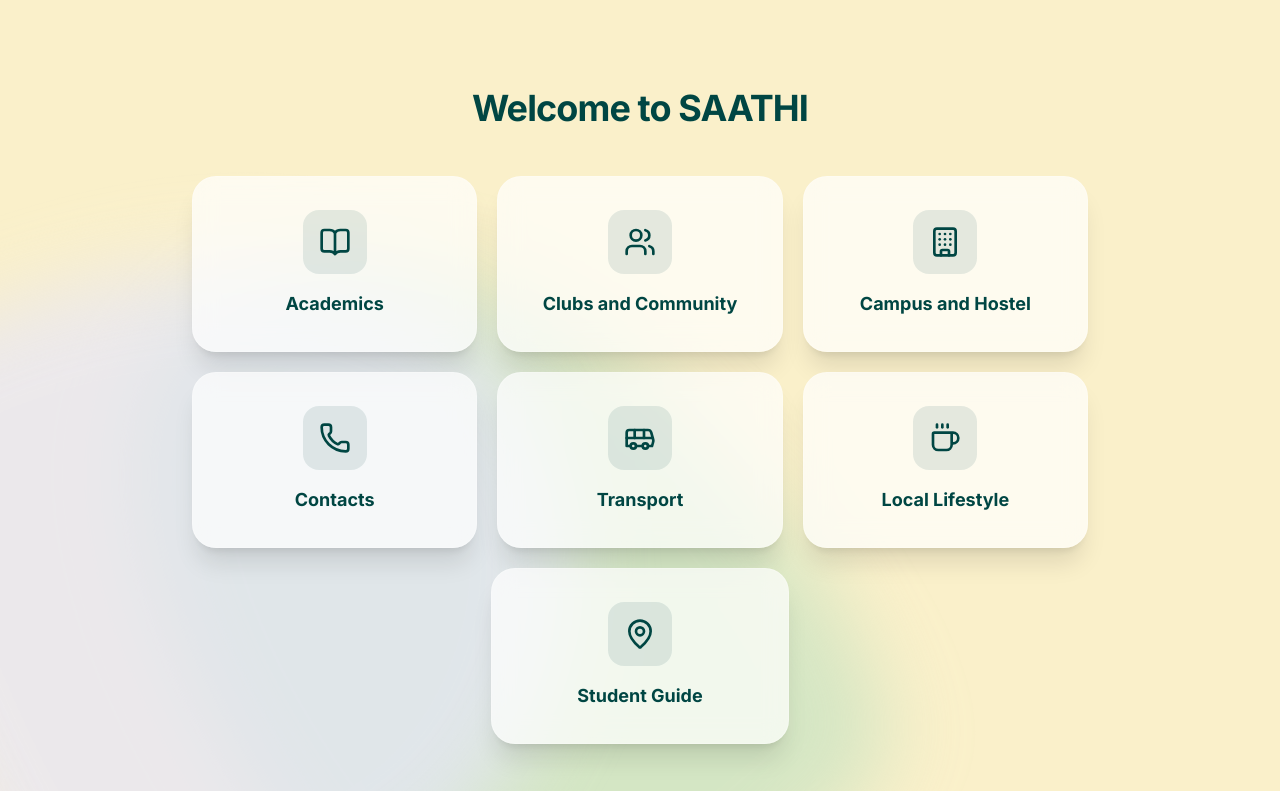
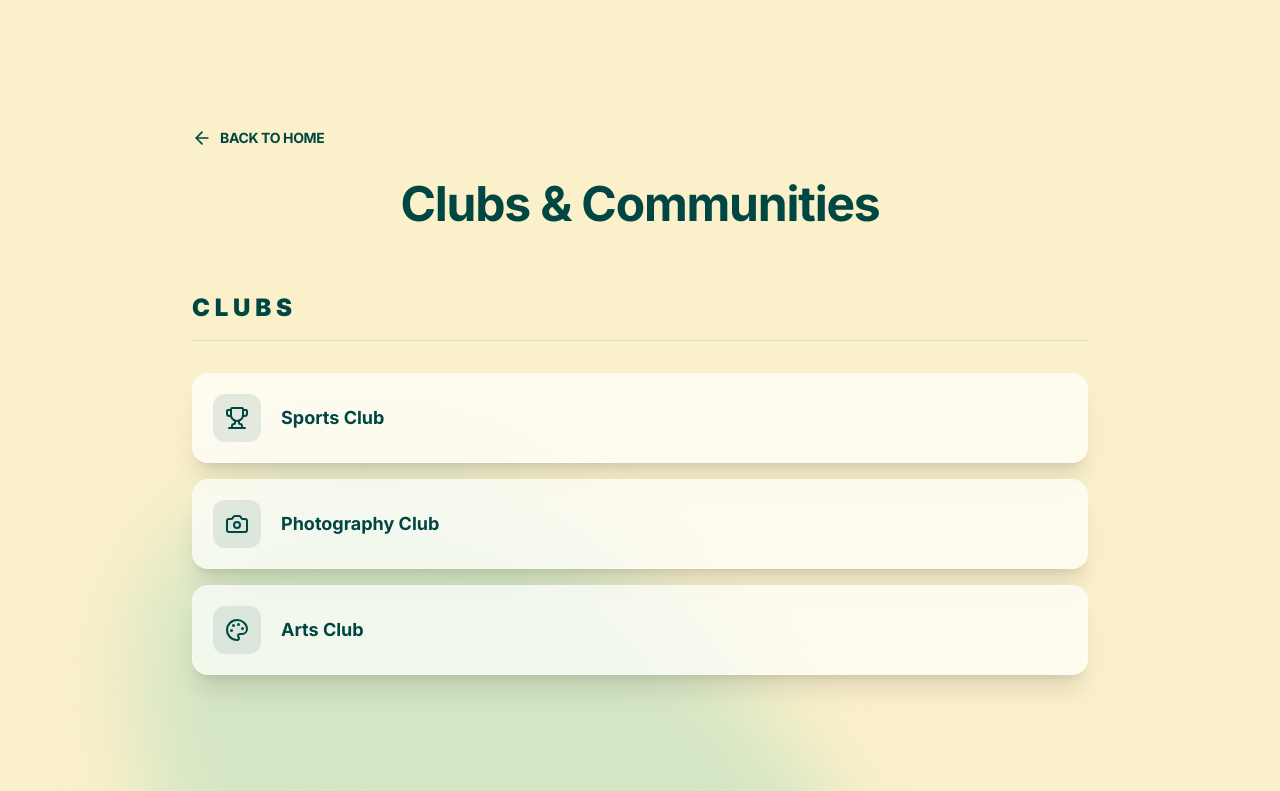
Before and after one commit to vyshnavongit/saathi-app, a Next.js app: page / in a window 1280 px wide. Shown: the top 791 px of the page. Built offline with nearby package versions, Linux system fonts and the light colour scheme.

Commit message:
academics/page.tsx

```diff
--- /dev/null
+++ b/app/academics/page.tsx
@@ -0,0 +1,63 @@
+"use client"
+
+import Link from "next/link"
+import { ArrowLeft, Book } from "lucide-react"
+
+export default function AcademicsPage() {
+  const semesters = [
+    { id: 1, name: "Semester 1", href: "/academics/semester-1" },
+    { id: 2, name: "Semester 2", href: "/academics/semester-2" },
+    { id: 3, name: "Semester 3", href: "/academics/semester-3" },
+    { id: 4, name: "Semester 4", href: "/academics/semester-4" },
+    { id: 5, name: "Semester 5", href: "/academics/semester-5" },
+    { id: 6, name: "Semester 6", href: "/academics/semester-6" },
+  ]
+
+  return (
+    <div className="relative min-h-screen bg-sand-dune px-6 py-12 overflow-hidden isolate">
+      {/* Background Decoration */}
+      <div className="absolute inset-0 z-0 pointer-events-none overflow-hidden">
+        <div className="absolute top-[40%] left-[5%] w-[800px] h-[600px] bg-[#C1E1C1] rounded-[50%_50%_20%_80%/50%_20%_80%_50%] filter blur-[40px] opacity-65 rotate-[45deg]" />
+        <div className="absolute bottom-[-15%] left-[-10%] w-[700px] h-[700px] bg-[#E6E6FA] rounded-[20%_80%_50%_50%/80%_50%_50%_20%] filter blur-[40px] opacity-70 -rotate-[30deg]" />
+      </div>
+
+      <div className="relative z-10 max-w-4xl mx-auto mt-20">
+        <Link
+          href="/"
+          className="inline-flex items-center gap-2 text-cyprus hover:opacity-70 transition-opacity mb-8 group"
+        >
+          <ArrowLeft
+            size={20}
+            className="transition-transform group-hover:-translate-x-1"
+          />
+          <span className="font-bold tracking-tight uppercase text-sm">
+            Back to Home
+          </span>
+        </Link>
+
+        <h1 className="text-4xl md:text-5xl font-bold text-cyprus mb-16 text-center tracking-tight animate-in fade-in duration-500">
+          Academics
+        </h1>
+
+        <div className="grid grid-cols-1 md:grid-cols-2 gap-6">
+          {semesters.map((semester, index) => (
+            <Link key={semester.id} href={semester.href}>
+              <div
+                className="glass group hover:bg-cyprus hover:text-sand-dune p-8 rounded-2xl transition-all duration-300 flex items-center justify-between cursor-pointer border border-cyprus/5 shadow-sm animate-in fade-in duration-500"
+                style={{ animationDelay: `${index * 50}ms` }}
+              >
+                <div className="flex items-center gap-6">
+                  <div className="bg-cyprus/10 group-hover:bg-sand-dune/20 w-14 h-14 flex items-center justify-center rounded-xl transition-colors text-cyprus group-hover:text-sand-dune">
+                    <span className="font-black text-2xl">{semester.id}</span>
+                  </div>
+                  <span className="font-bold text-2xl">{semester.name}</span>
+                </div>
+                <Book className="w-8 h-8 opacity-30 group-hover:opacity-100 transition-opacity" />
+              </div>
+            </Link>
+          ))}
+        </div>
+      </div>
+    </div>
+  )
+}
--- a/app/clubs/page.tsx
+++ /dev/null
@@ -1,125 +0,0 @@
-"use client"
-
-import Link from "next/link"
-import {
-  ArrowLeft,
-  Camera,
-  Palette,
-  Trophy,
-  Code,
-  Users2,
-  Leaf,
-  Lightbulb
-} from "lucide-react"
-
-export default function ClubsPage() {
-
-  const clubs = [
-    { name: "Sports Club", icon: Trophy },
-    { name: "Photography Club", icon: Camera },
-    { name: "Arts Club", icon: Palette }
-  ]
-
-  const communities = [
-    { name: "TinkerHub", icon: Code },
-    { name: "Skill Development Club", icon: Lightbulb },
-    { name: "Lenient Tree", icon: Leaf },
-    { name: "μLearn", icon: Users2 }
-  ]
-
-  return (
-    <div className="relative min-h-screen bg-sand-dune px-6 py-12 overflow-hidden isolate">
-
-      <div className="absolute inset-0 z-0 pointer-events-none overflow-hidden">
-        <div className="absolute top-[40%] left-[5%] w-[800px] h-[600px] bg-[#C1E1C1] rounded-[50%_50%_20%_80%/50%_20%_80%_50%] filter blur-[40px] opacity-65 rotate-[45deg]" />
-
-        <div className="absolute bottom-[-15%] left-[-10%] w-[700px] h-[700px] bg-[#E6E6FA] rounded-[20%_80%_50%_50%/80%_50%_50%_20%] filter blur-[40px] opacity-70 -rotate-[30deg]" />
-      </div>
-
-      <div className="relative z-10 max-w-4xl mx-auto mt-20">
-
-        <Link
-          href="/"
-          className="inline-flex items-center gap-2 text-cyprus hover:opacity-70 transition-opacity mb-8 group"
-        >
-          <ArrowLeft
-            size={20}
-            className="transition-transform group-hover:-translate-x-1"
-          />
-
-          <span className="font-bold tracking-tight uppercase text-sm">
-            Back to Home
-          </span>
-        </Link>
-
-        <h1 className="text-4xl md:text-5xl font-bold text-cyprus mb-16 text-center tracking-tight animate-in fade-in slide-in-from-top duration-700">
-          Clubs & Communities
-        </h1>
-
-        <div className="flex flex-col gap-20">
-
-          <section className="animate-in fade-in slide-in-from-bottom duration-700">
-
-            <h2 className="text-2xl font-black text-cyprus tracking-[0.2em] mb-8 border-b border-cyprus/10 pb-4">
-              CLUBS
-            </h2>
-
-            <div className="grid gap-4">
-
-              {clubs.map((club) => (
-                <div
-                  key={club.name}
-                  className="glass group hover:bg-cyprus hover:text-sand-dune p-5 rounded-2xl transition-all duration-300 flex items-center gap-5 cursor-pointer border border-cyprus/5 shadow-sm"
-                >
-
-                  <div className="bg-cyprus/10 group-hover:bg-sand-dune/20 p-3 rounded-xl transition-colors text-cyprus group-hover:text-sand-dune">
-                    <club.icon className="w-6 h-6" />
-                  </div>
-
-                  <span className="font-bold text-lg">
-                    {club.name}
-                  </span>
-
-                </div>
-              ))}
-
-            </div>
-
-          </section>
-
-          <section className="animate-in fade-in slide-in-from-bottom duration-700 delay-200">
-
-            <h2 className="text-2xl font-black text-cyprus tracking-[0.2em] mb-8 mt-8 border-b border-cyprus/10 pb-4">
-              COMMUNITIES
-            </h2>
-
-            <div className="grid gap-4">
-
-              {communities.map((community) => (
-                <div
-                  key={community.name}
-                  className="glass group hover:bg-cyprus hover:text-sand-dune p-5 rounded-2xl transition-all duration-300 flex items-center gap-5 cursor-pointer border border-cyprus/5 shadow-sm"
-                >
-
-                  <div className="bg-cyprus/10 group-hover:bg-sand-dune/20 p-3 rounded-xl transition-colors text-cyprus group-hover:text-sand-dune">
-                    <community.icon className="w-6 h-6" />
-                  </div>
-
-                  <span className="font-bold text-lg">
-                    {community.name}
-                  </span>
-
-                </div>
-              ))}
-
-            </div>
-
-          </section>
-
-        </div>
-
-      </div>
-
-    </div>
-  )
-}
--- a/app/page.tsx
+++ b/app/page.tsx
@@ -3,103 +3,124 @@
 import { useState, useEffect } from "react"
 import Link from "next/link"
 import {
-  BookOpen,
-  Users,
-  Building,
-  Phone,
-  Bus,
-  Coffee,
-  MapPin,
-  Compass
+  ArrowLeft,
+  Camera,
+  Palette,
+  Trophy,
+  Code,
+  Users2,
+  Leaf,
+  Lightbulb
 } from "lucide-react"
 
-export default function HomePage() {
-  const [isLoading, setIsLoading] = useState(true)
+export default function ClubsPage() {
 
-  useEffect(() => {
-    // Simulate initial loading time (e.g., fetching user data or assets)
-    const timer = setTimeout(() => {
-      setIsLoading(false)
-    }, 2000) // 2 seconds splash screen
-
-    return () => clearTimeout(timer)
-  }, [])
-
-  const items = [
-    { name: "Academics", icon: BookOpen, href: "/academics" },
-    { name: "Clubs and Community", icon: Users, href: "/clubs" },
-    { name: "Campus and Hostel", icon: Building, href: "/campus" },
-    { name: "Contacts", icon: Phone, href: "/contacts" },
-    { name: "Transport", icon: Bus, href: "/transport" },
-    { name: "Local Lifestyle", icon: Coffee, href: "/lifestyle" },
+  const clubs = [
+    { name: "Sports Club", icon: Trophy },
+    { name: "Photography Club", icon: Camera },
+    { name: "Arts Club", icon: Palette }
   ]
 
-  const bottomItem = { name: "Student Guide", icon: MapPin, href: "/guide" }
+  const communities = [
+    { name: "TinkerHub", icon: Code },
+    { name: "Skill Development Club", icon: Lightbulb },
+    { name: "Lenient Tree", icon: Leaf },
+    { name: "μLearn", icon: Users2 }
+  ]
 
-  // --- Loading Screen ---
-  if (isLoading) {
-    return (
-      <div className="min-h-screen bg-sand-dune flex flex-col items-center justify-center isolate transition-opacity duration-1000">
-        <div className="flex flex-col items-center gap-6 text-cyprus animate-in fade-in zoom-in-95 duration-1000">
-          <div className="p-6 bg-cyprus/5 rounded-3xl backdrop-blur-sm border border-cyprus/10 shadow-sm">
-            {/* Logo Placeholder */}
-            <Compass className="w-16 h-16 opacity-90 animate-[pulse_3s_ease-in-out_infinite]" />
-          </div>
-          <div className="text-center">
-            <h1 className="text-4xl font-bold tracking-tight mb-2">SAATHI</h1>
-            <p className="text-base font-medium opacity-70">Starting up...</p>
-          </div>
-        </div>
-      </div>
-    )
-  }
+  return (
+    <div className="relative min-h-screen bg-sand-dune px-6 py-12 overflow-hidden isolate">
 
-  // --- Main Application ---
-  return (
-    <div className="relative min-h-screen bg-sand-dune px-6 py-10 overflow-hidden isolate">
-      {/* Background Decoration */}
       <div className="absolute inset-0 z-0 pointer-events-none overflow-hidden">
         <div className="absolute top-[40%] left-[5%] w-[800px] h-[600px] bg-[#C1E1C1] rounded-[50%_50%_20%_80%/50%_20%_80%_50%] filter blur-[40px] opacity-65 rotate-[45deg]" />
+
         <div className="absolute bottom-[-15%] left-[-10%] w-[700px] h-[700px] bg-[#E6E6FA] rounded-[20%_80%_50%_50%/80%_50%_50%_20%] filter blur-[40px] opacity-70 -rotate-[30deg]" />
       </div>
 
-      <div className="relative z-10 max-w-4xl mx-auto mt-12">
-        <h1 className="text-4xl font-bold text-cyprus mb-12 text-center tracking-tight animate-in fade-in slide-in-from-top duration-700">
-          Welcome to SAATHI
+      <div className="relative z-10 max-w-4xl mx-auto mt-20">
+
+        <Link
+          href="/"
+          className="inline-flex items-center gap-2 text-cyprus hover:opacity-70 transition-opacity mb-8 group"
+        >
+          <ArrowLeft
+            size={20}
+            className="transition-transform group-hover:-translate-x-1"
+          />
+
+          <span className="font-bold tracking-tight uppercase text-sm">
+            Back to Home
+          </span>
+        </Link>
+
+        <h1 className="text-4xl md:text-5xl font-bold text-cyprus mb-16 text-center tracking-tight animate-in fade-in slide-in-from-top duration-700">
+          Clubs & Communities
         </h1>
 
-        {/* 3x2 Grid for the first 6 items - Reduced Sizes */}
-        <div className="grid grid-cols-1 sm:grid-cols-2 md:grid-cols-3 gap-5 mb-5">
-          {items.map((item, index) => (
-            <Link key={item.name} href={item.href}>
-              <div
-                className="glass group hover:bg-cyprus hover:text-sand-dune p-6 rounded-3xl transition-all duration-300 flex flex-col items-center justify-center gap-4 cursor-pointer border border-cyprus/5 shadow-sm text-center h-44 animate-in fade-in duration-500"
-                style={{ animationDelay: `${index * 50}ms` }}
-              >
-                <div className="bg-cyprus/10 group-hover:bg-sand-dune/20 p-4 rounded-2xl transition-colors text-cyprus group-hover:text-sand-dune">
-                  <item.icon className="w-8 h-8" />
+        <div className="flex flex-col gap-20">
+
+          <section className="animate-in fade-in slide-in-from-bottom duration-700">
+
+            <h2 className="text-2xl font-black text-cyprus tracking-[0.2em] mb-8 border-b border-cyprus/10 pb-4">
+              CLUBS
+            </h2>
+
+            <div className="grid gap-4">
+
+              {clubs.map((club) => (
+                <div
+                  key={club.name}
+                  className="glass group hover:bg-cyprus hover:text-sand-dune p-5 rounded-2xl transition-all duration-300 flex items-center gap-5 cursor-pointer border border-cyprus/5 shadow-sm"
+                >
+
+                  <div className="bg-cyprus/10 group-hover:bg-sand-dune/20 p-3 rounded-xl transition-colors text-cyprus group-hover:text-sand-dune">
+                    <club.icon className="w-6 h-6" />
+                  </div>
+
+                  <span className="font-bold text-lg">
+                    {club.name}
+                  </span>
+
                 </div>
-                <span className="font-bold text-lg">{item.name}</span>
-              </div>
-            </Link>
           ))}
+
         </div>
 
-        {/* 1 centered item at the bottom - Reduced Size */}
-        <div className="flex justify-center">
-          <Link href={bottomItem.href} className="w-full sm:w-1/2 md:w-1/3">
-            <div
-              className="glass group hover:bg-cyprus hover:text-sand-dune p-6 rounded-3xl transition-all duration-300 flex flex-col items-center justify-center gap-4 cursor-pointer border border-cyprus/5 shadow-sm text-center h-44 animate-in fade-in duration-500"
-              style={{ animationDelay: '300ms' }}
-            >
-              <div className="bg-cyprus/10 group-hover:bg-sand-dune/20 p-4 rounded-2xl transition-colors text-cyprus group-hover:text-sand-dune">
-                <bottomItem.icon className="w-8 h-8" />
+          </section>
+
+          <section className="animate-in fade-in slide-in-from-bottom duration-700 delay-200">
+
+            <h2 className="text-2xl font-black text-cyprus tracking-[0.2em] mb-8 mt-8 border-b border-cyprus/10 pb-4">
+              COMMUNITIES
+            </h2>
+
+            <div className="grid gap-4">
+
+              {communities.map((community) => (
+                <div
+                  key={community.name}
+                  className="glass group hover:bg-cyprus hover:text-sand-dune p-5 rounded-2xl transition-all duration-300 flex items-center gap-5 cursor-pointer border border-cyprus/5 shadow-sm"
+                >
+
+                  <div className="bg-cyprus/10 group-hover:bg-sand-dune/20 p-3 rounded-xl transition-colors text-cyprus group-hover:text-sand-dune">
+                    <community.icon className="w-6 h-6" />
               </div>
-              <span className="font-bold text-lg">{bottomItem.name}</span>
+
+                  <span className="font-bold text-lg">
+                    {community.name}
+                  </span>
+
+                </div>
+              ))}
+
             </div>
-          </Link>
+
+          </section>
+
         </div>
+
       </div>
+
     </div>
   )
 }
```
